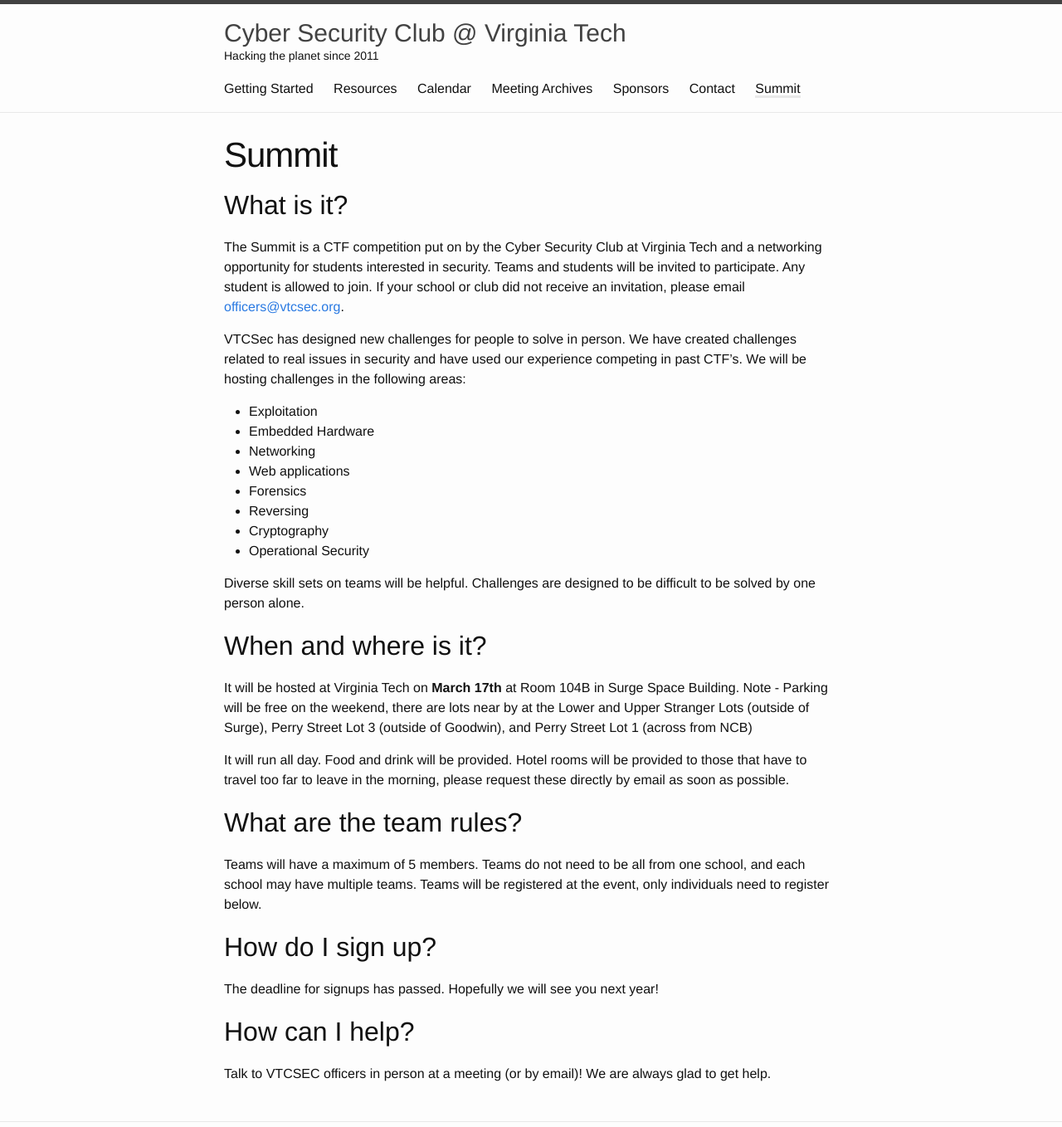
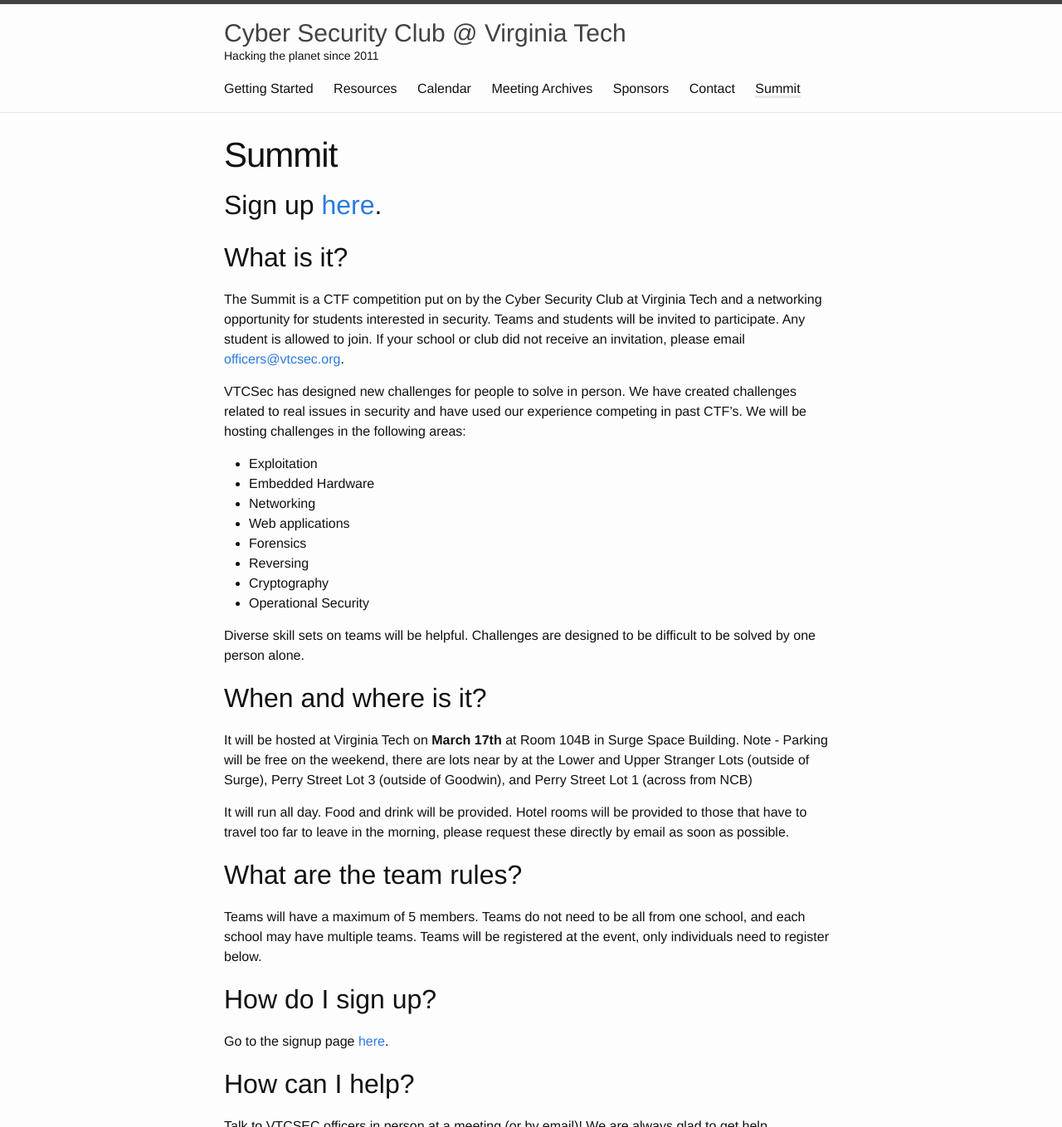
Before and after one commit to VTCSec/vtcsec.org, a Jekyll site: the page built from summit.md, in a window 1280 px wide and 1400 px high, cut to the strip 0-1358 px from the top of the window. Shown: the whole strip at 83% size. Built offline with Jekyll 4.4.1, drawn with Linux system fonts in a browser that asks for light colours.

Commit message:
Put Signup Link at top of page

```diff
--- a/summit.md
+++ b/summit.md
@@ -2,6 +2,8 @@
 layout: page
 title: Summit
 ---
+
+## Sign up <a href="https://goo.gl/forms/5AM9KMOAKoDOsVXF2">here</a>.
 
 ## What is it?
 
@@ -37,7 +39,7 @@
 
 ## How do I sign up?
 
-The deadline for signups has passed. Hopefully we will see you next year!
+Go to the signup page <a href="https://goo.gl/forms/5AM9KMOAKoDOsVXF2">here</a>.
 
 ## How can I help?
 Talk to VTCSEC officers in person at a meeting (or by email)! We are always glad to get help.
```
